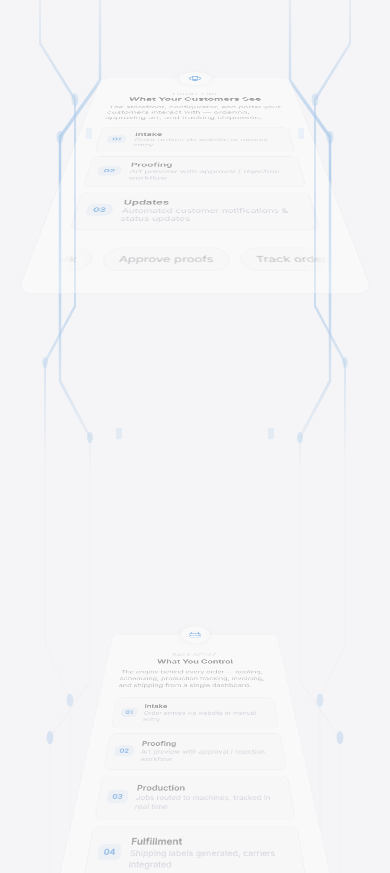
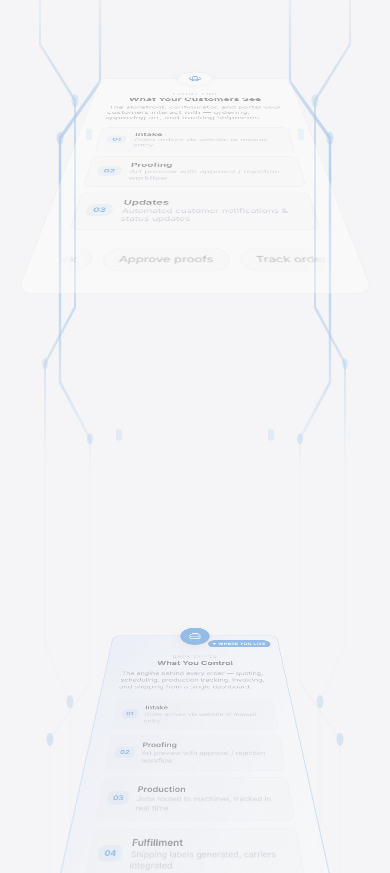
Before and after one commit to the-comet-companies/dtla-tech, a Next.js app: page / in a window 390 px wide. Shown: the part 3391-4264 px from the top of the page. Built offline with nearby package versions, Linux system fonts and the light colour scheme.

Commit message:
update the contact form and two path section

```diff
--- a/components/InterestForm.tsx
+++ b/components/InterestForm.tsx
@@ -4,6 +4,7 @@ import { useState, useTransition } from "react";
 import { submitStep1, submitForm } from "@/app/actions";
 import { differenceSection, differenceItems, interestFormSection, interestOptions, shopTypeOptions, orderVolumeOptions } from "@/lib/constants";
 import SectionHeading from "./SectionHeading";
+import CircuitAccent from "./CircuitAccent";
 import { Select, SelectTrigger, SelectValue, SelectContent, SelectItem } from "./ui/Select";
 
 export default function InterestForm() {
@@ -57,9 +58,12 @@ export default function InterestForm() {
   return (
     <section
       id="interest-form"
-      className="w-full py-[var(--section-padding-y)] bg-[var(--bg-secondary)]"
+      className="w-full py-[var(--section-padding-y)] bg-[var(--bg-secondary)] relative overflow-hidden"
     >
-      <div className="w-full max-w-[80rem] mx-auto px-[var(--container-padding-x)]">
+      <CircuitAccent variant="left" opacity={0.3} />
+      <CircuitAccent variant="right" opacity={0.3} />
+
+      <div className="w-full max-w-[80rem] mx-auto px-[var(--container-padding-x)] relative">
 
         {/* ===== The DTLA Print Difference ===== */}
         <div className="mb-24" data-scroll-section>
--- a/components/TwoPaths.tsx
+++ b/components/TwoPaths.tsx
@@ -7,6 +7,7 @@ import { twoPathsSection, workflowSteps } from "@/lib/constants";
 import SectionHeading from "./SectionHeading";
 import Marquee from "./Marquee";
 import CircuitAccent from "./CircuitAccent";
+import { AnimatedList } from "./ui/AnimatedList";
 
 if (typeof window !== "undefined") {
   gsap.registerPlugin(ScrollTrigger);
@@ -93,7 +94,7 @@ export default function TwoPaths() {
               {twoPathsSection.frontend.description}
             </p>
 
-            <div className="space-y-3 mb-8 flex-1">
+            <AnimatedList className="!gap-3 mb-8 flex-1" delay={1200} cycleDuration={10000}>
               {workflowSteps.filter(s => s.side === "both").map((step, i) => (
                 <div key={step.label} className="flex items-center gap-3 p-3 rounded-lg bg-black/[0.02] border border-[var(--structural-border)]">
                   <span className="text-xs font-bold text-[var(--brand)] bg-[var(--brand-10)] px-2 py-1 rounded-md shrink-0">{String(i + 1).padStart(2, "0")}</span>
@@ -103,7 +104,7 @@ export default function TwoPaths() {
                   </div>
                 </div>
               ))}
-            </div>
+            </AnimatedList>
 
             <div className="space-y-2 overflow-hidden [mask-image:linear-gradient(to_right,transparent_0%,black_10%,black_90%,transparent_100%)]">
               <Marquee pauseOnHover className="[--duration:22s]">
@@ -119,10 +120,16 @@ export default function TwoPaths() {
           {/* Right — What You Control (Shop Titan) */}
           <div
             data-path-card
-            className="group relative rounded-[16px] border border-[var(--structural-border)] bg-[var(--bg-card)] pt-16 pb-8 px-8 md:pt-18 md:pb-10 md:px-10 flex flex-col transition-all duration-300 hover:border-black/[0.12] hover:shadow-[0_8px_32px_rgba(0,0,0,0.06)] overflow-visible will-change-transform"
+            className="group relative rounded-[16px] border-2 border-[var(--brand)]/30 bg-gradient-to-br from-[var(--brand-10)] to-[var(--bg-card)] pt-16 pb-8 px-8 md:pt-18 md:pb-10 md:px-10 flex flex-col transition-all duration-300 hover:border-[var(--brand)]/50 hover:shadow-[0_8px_32px_rgba(240,92,78,0.12)] overflow-visible will-change-transform"
           >
-            <div className="absolute -top-8 left-1/2 -translate-x-1/2 w-16 h-16 rounded-full bg-[var(--bg-card)] border border-[var(--structural-border)] shadow-[var(--shadow)] flex items-center justify-center group-hover:scale-105 transition-transform duration-300">
-              <svg className="w-7 h-7 text-[var(--brand)]" fill="none" viewBox="0 0 24 24" stroke="currentColor" strokeWidth={1.5}>
+            {/* Primary badge */}
+            <div className="absolute top-4 right-4 inline-flex items-center gap-1.5 px-2.5 py-1 rounded-full bg-[var(--brand)] text-white text-[0.6875rem] font-bold uppercase tracking-wider">
+              <span className="w-1.5 h-1.5 rounded-full bg-white" />
+              Where you live
+            </div>
+
+            <div className="absolute -top-8 left-1/2 -translate-x-1/2 w-16 h-16 rounded-full bg-[var(--brand)] border-2 border-[var(--brand)] shadow-[0_8px_24px_rgba(240,92,78,0.25)] flex items-center justify-center group-hover:scale-105 transition-transform duration-300">
+              <svg className="w-7 h-7 text-white" fill="none" viewBox="0 0 24 24" stroke="currentColor" strokeWidth={1.5}>
                 <path strokeLinecap="round" strokeLinejoin="round" d="M5.25 14.25h13.5m-13.5 0a3 3 0 01-3-3m3 3a3 3 0 100 6h13.5a3 3 0 100-6m-16.5-3a3 3 0 013-3h13.5a3 3 0 013 3m-19.5 0a4.5 4.5 0 01.9-2.7L5.737 5.1a3.375 3.375 0 012.7-1.35h7.126c1.062 0 2.062.5 2.7 1.35l2.587 3.45a4.5 4.5 0 01.9 2.7m0 0a3 3 0 01-3 3m0 3h.008v.008h-.008v-.008zm0-6h.008v.008h-.008v-.008zm-3 6h.008v.008h-.008v-.008zm0-6h.008v.008h-.008v-.008z" />
               </svg>
             </div>
@@ -135,7 +142,7 @@ export default function TwoPaths() {
               {twoPathsSection.backend.description}
             </p>
 
-            <div className="space-y-3 mb-8 flex-1">
+            <AnimatedList className="!gap-3 mb-8 flex-1" delay={1200} cycleDuration={10000}>
               {workflowSteps.map((step, i) => (
                 <div key={step.label} className="flex items-center gap-3 p-3 rounded-lg bg-black/[0.02] border border-[var(--structural-border)]">
                   <span className="text-xs font-bold text-[var(--brand)] bg-[var(--brand-10)] px-2 py-1 rounded-md shrink-0">{String(i + 1).padStart(2, "0")}</span>
@@ -145,7 +152,7 @@ export default function TwoPaths() {
                   </div>
                 </div>
               ))}
-            </div>
+            </AnimatedList>
 
             <div className="space-y-2 overflow-hidden [mask-image:linear-gradient(to_right,transparent_0%,black_10%,black_90%,transparent_100%)]">
               <Marquee pauseOnHover reverse className="[--duration:22s]">
--- /dev/null
+++ b/components/ui/AnimatedList.tsx
@@ -0,0 +1,95 @@
+"use client"
+
+import React, {
+  useEffect,
+  useMemo,
+  useState,
+  type ComponentPropsWithoutRef,
+} from "react"
+import { motion, type MotionProps } from "motion/react"
+
+import { cn } from "@/lib/utils"
+
+export function AnimatedListItem({ children }: { children: React.ReactNode }) {
+  const animations: MotionProps = {
+    initial: { scale: 0, opacity: 0 },
+    animate: { scale: 1, opacity: 1, originY: 0 },
+    exit: { scale: 0, opacity: 0 },
+    transition: { type: "spring", stiffness: 350, damping: 40 },
+  }
+
+  return (
+    <motion.div {...animations} layout className="mx-auto w-full">
+      {children}
+    </motion.div>
+  )
+}
+
+export interface AnimatedListProps extends ComponentPropsWithoutRef<"div"> {
+  children: React.ReactNode
+  /** Time (ms) between each item reveal — shared across instances to sync per-item timing. */
+  delay?: number
+  /** Total loop length (ms) — instances sharing this value restart together regardless of item count. */
+  cycleDuration?: number
+}
+
+export const AnimatedList = React.memo(
+  ({
+    children,
+    className,
+    delay = 1000,
+    cycleDuration,
+    ...props
+  }: AnimatedListProps) => {
+    const childrenArray = useMemo(
+      () => React.Children.toArray(children),
+      [children]
+    )
+
+    const totalCycle =
+      cycleDuration ?? childrenArray.length * delay + 4000
+
+    const [tick, setTick] = useState(0)
+
+    useEffect(() => {
+      const interval = setInterval(() => {
+        setTick((t) => t + 1)
+      }, 100)
+      return () => clearInterval(interval)
+    }, [])
+
+    // Time-based index — synchronized across instances by wall clock
+    const elapsed = (Date.now() % totalCycle)
+    const index = Math.min(
+      childrenArray.length - 1,
+      Math.floor(elapsed / delay)
+    )
+    void tick // re-render trigger
+
+    return (
+      <div
+        className={cn(`flex flex-col items-center gap-4`, className)}
+        {...props}
+      >
+        {childrenArray.map((item, i) => (
+          <motion.div
+            key={(item as React.ReactElement).key ?? i}
+            initial={{ scale: 0, opacity: 0 }}
+            animate={
+              i <= index
+                ? { scale: 1, opacity: 1 }
+                : { scale: 0, opacity: 0 }
+            }
+            transition={{ type: "spring", stiffness: 350, damping: 40 }}
+            style={{ originY: 0 }}
+            className="w-full"
+          >
+            {item}
+          </motion.div>
+        ))}
+      </div>
+    )
+  }
+)
+
+AnimatedList.displayName = "AnimatedList"
```
